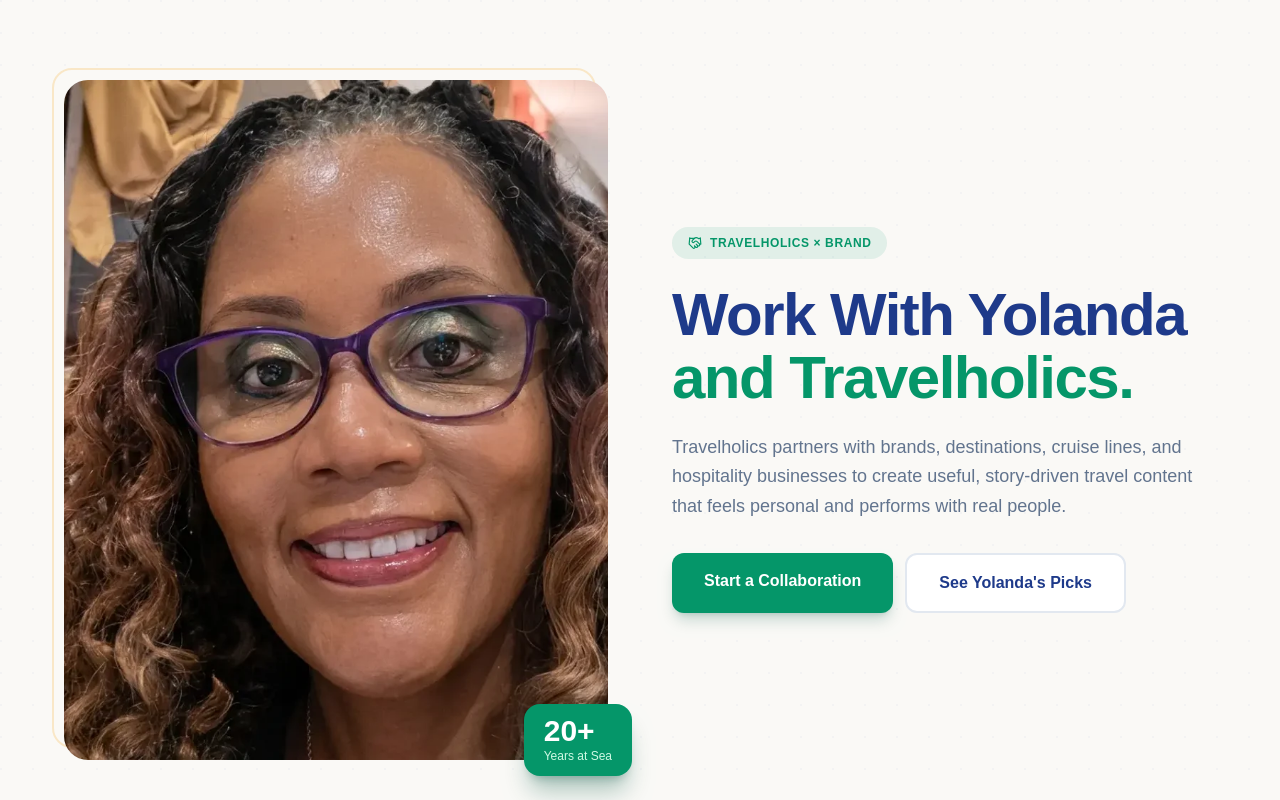
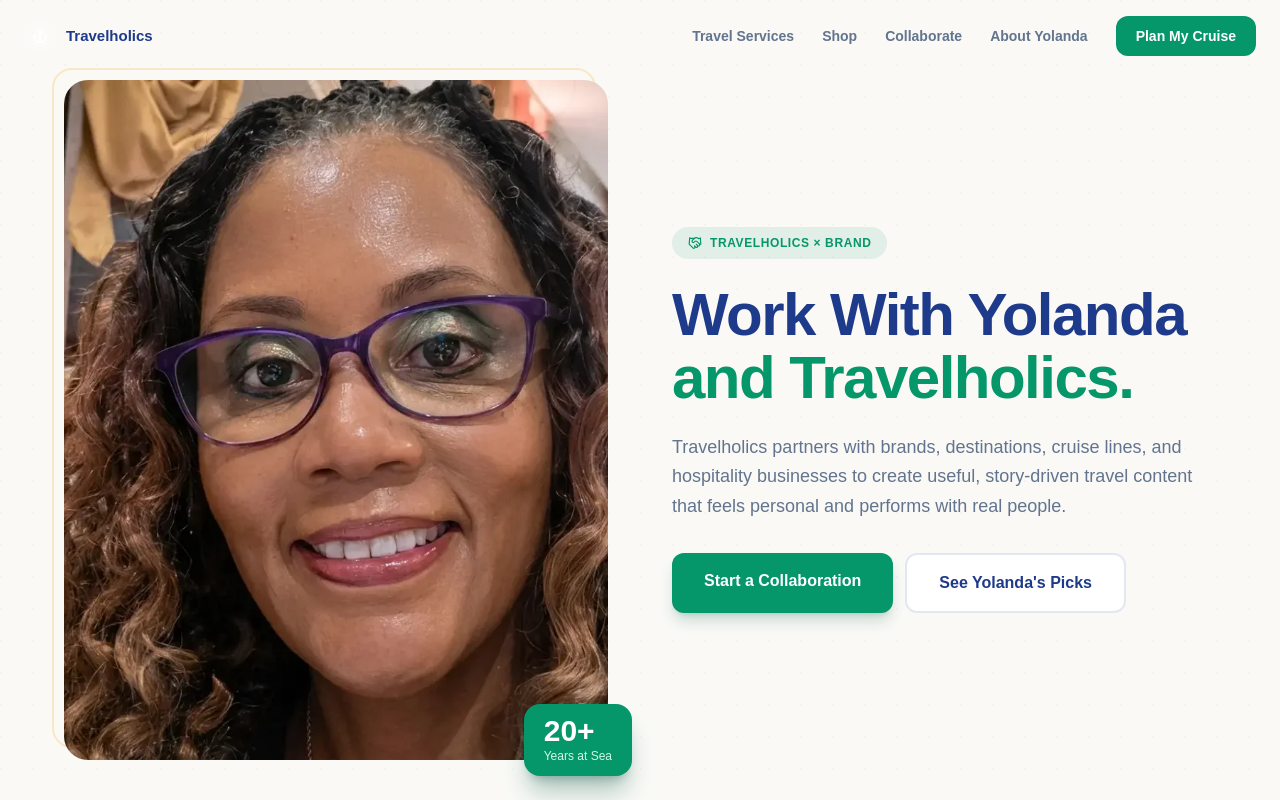
Before and after one commit to mrrickyspanish/travelholics, a Next.js app: page /collaborate in a window 1280 px wide. Shown: the top 800 px of the page. Built offline with nearby package versions, Linux system fonts and the light colour scheme.

Commit message:
layout: add StickyHeader and Footer to duck-hunt and collaborate pages; restore honeypot spam protection

```diff
--- a/app/collaborate/page.tsx
+++ b/app/collaborate/page.tsx
@@ -3,6 +3,8 @@
 import { useState } from "react";
 import Link from "next/link";
 import Image from "next/image";
+import { StickyHeader } from "@/components/sticky-header";
+import { Footer } from "@/components/footer";
 import { motion } from "framer-motion";
 import {
   Handshake,
@@ -138,7 +140,9 @@
   };
 
   return (
-    <main className="min-h-screen bg-[#FAF9F6] text-slate-900">
+    <>
+      <StickyHeader />
+      <main className="min-h-screen bg-[#FAF9F6] text-slate-900">
 
       {/* 1. Editorial Hero */}
       <section className="relative bg-[#FAF9F6] overflow-hidden pt-20 pb-16 px-6">
@@ -541,5 +545,7 @@
       </section>
 
     </main>
+      <Footer />
+    </>
   );
 }
--- a/app/duck-hunt/page.tsx
+++ b/app/duck-hunt/page.tsx
@@ -4,6 +4,8 @@
 import Link from "next/link";
 import { Playfair_Display } from "next/font/google";
 import { supabase } from "@/lib/supabase";
+import { StickyHeader } from "@/components/sticky-header";
+import { Footer } from "@/components/footer";
 
 const playfair = Playfair_Display({
   subsets: ["latin"],
@@ -176,6 +178,7 @@
 
   return (
     <>
+      <StickyHeader />
       <style>{`
         @keyframes boxBounce {
           0%,100% { transform: translateY(0) scaleX(1) scaleY(1); }
@@ -467,7 +470,6 @@
                     Something went wrong — please try again.
                   </p>
                 )}
-
                 <button
                   type="submit"
                   disabled={formState === "submitting"}
@@ -550,6 +552,7 @@
           }}
         />
       </div>
+      <Footer />
     </>
   );
 }
```
